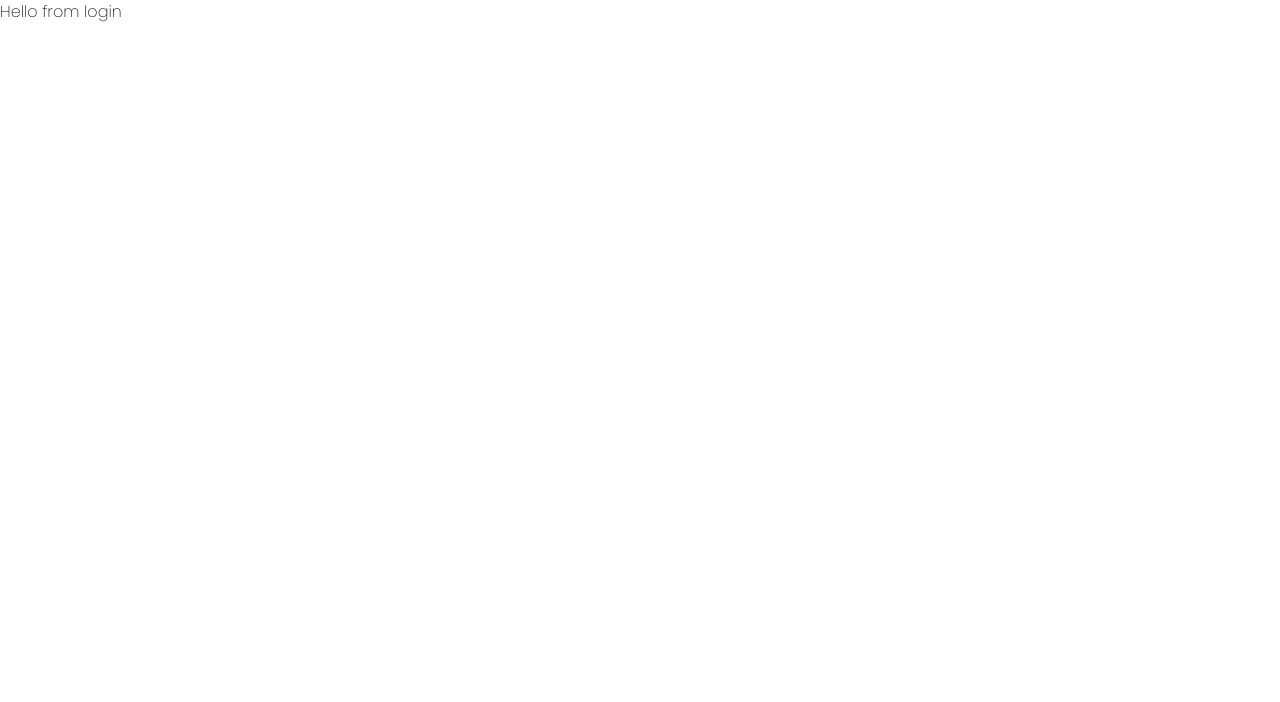
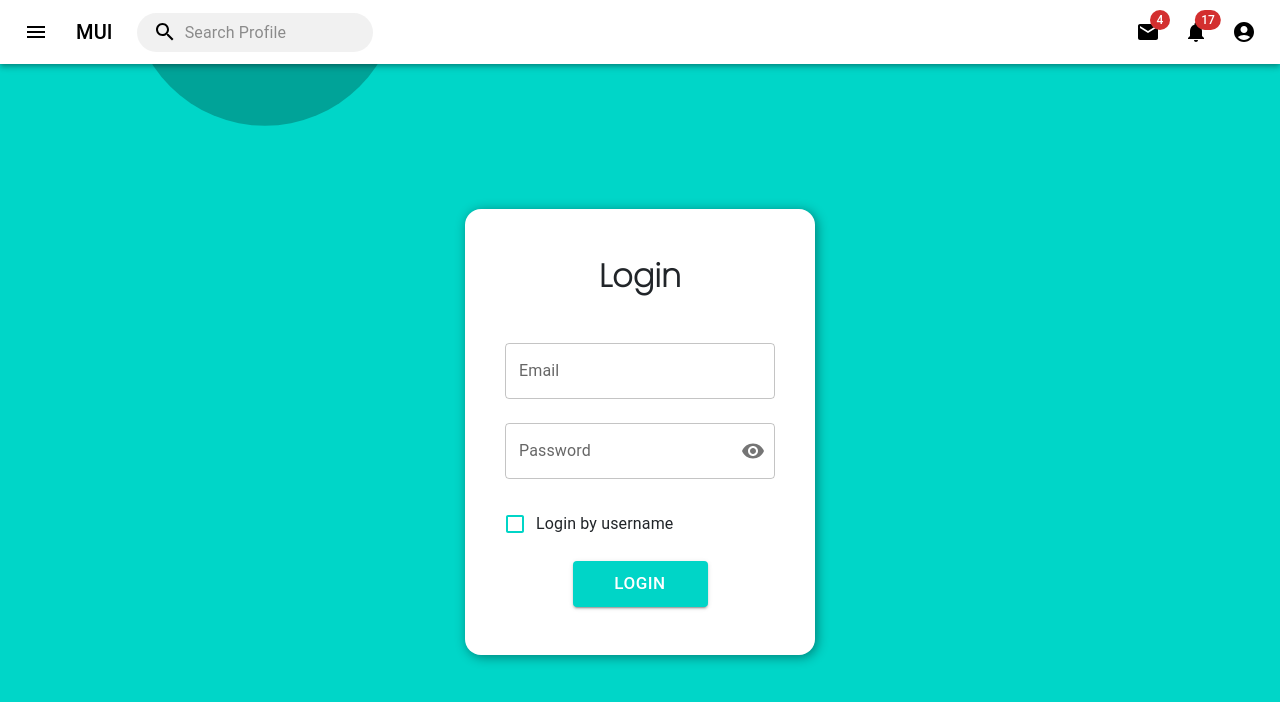
Before and after one commit to satyam73/mern-chat-app, a React (Create React App) app in the folder frontend/: page /login in a window 1280 px wide. Shown: the top 702 px of the page. Built offline with nearby package versions, Linux system fonts and the light colour scheme.

Commit message:
login page completed

```diff
--- a/frontend/src/App.js
+++ b/frontend/src/App.js
@@ -1,10 +1,12 @@
 // import logo from './logo.svg';
-import React, { useState } from 'react';
-import './App.css';
+import React, { useState } from "react";
+import "./App.css";
 import { BrowserRouter as Router, Routes, Route } from "react-router-dom";
-import "../node_modules/bootstrap/dist/css/bootstrap.min.css"
+import "../node_modules/bootstrap/dist/css/bootstrap.min.css";
 import Home from "./components/Home";
 import Chat from "./components/Chat";
+import Login from "./components/Login";
+import "./global.css";
 function App() {
   const [isSideBarOpen, setIsSideBarOpen] = useState(false);
 
@@ -15,10 +17,35 @@ function App() {
     <div className="App">
       <Router>
         <Routes>
-          <Route element={<Home sidebarToggleHandler={sidebarToggleHandler} isSideBarOpen={isSideBarOpen} />} path="/" />
-          <Route element={<>Hello from login</>} path="/login" />
+          <Route
+            element={
+              <Home
+                sidebarToggleHandler={sidebarToggleHandler}
+                isSideBarOpen={isSideBarOpen}
+              />
+            }
+            path="/"
+          />
+          {/* <Route element={<>Hello from login</>} path="/login" /> */}
           <Route element={<>Hello from register</>} path="/register" />
-          <Route element={<Chat sidebarToggleHandler={sidebarToggleHandler} isSideBarOpen={isSideBarOpen} />} path="/chat" />
+          <Route
+            element={
+              <Chat
+                sidebarToggleHandler={sidebarToggleHandler}
+                isSideBarOpen={isSideBarOpen}
+              />
+            }
+            path="/chat"
+          />
+          <Route
+            element={
+              <Login
+                sidebarToggleHandler={sidebarToggleHandler}
+                isSideBarOpen={isSideBarOpen}
+              />
+            }
+            path="/login"
+          />
         </Routes>
       </Router>
     </div>
--- a/frontend/src/components/Login.js
+++ b/frontend/src/components/Login.js
@@ -1,7 +1,134 @@
-import React from "react";
+import React, { useState } from "react";
+import Navbar from "../common/Navbar";
+import Sidebar from "../common/Sidebar";
+import {
+  TextField,
+  FormControl,
+  OutlinedInput,
+  IconButton,
+  Input,
+  InputLabel,
+  InputAdornment,
+  FormControlLabel,
+  Checkbox,
+  Button,
+} from "@mui/material";
+import VisibilityOff from "@mui/icons-material/VisibilityOff";
+import Visibility from "@mui/icons-material/Visibility";
+import background from "../images/background.svg";
 
-function Login() {
-  return <div>Login component</div>;
+function Login({ isSideBarOpen, sidebarToggleHandler }) {
+  const [isPasswordShowing, setIsPasswordShowing] = useState(false);
+  const [isChecked, setIsChecked] = useState(false);
+  const handleClickShowPassword = () => {
+    setIsPasswordShowing(!isPasswordShowing);
+  };
+  return (
+    <div
+      className="login bg-light"
+      style={{
+        backgroundImage: `url(${background})`,
+        height: "100vh",
+        backgroundPosition: "center",
+        backgroundSize: "90%",
+      }}
+    >
+      <Navbar sidebarToggleHandler={sidebarToggleHandler} />
+      {/* <Sidebar isSideBarOpen={isSideBarOpen} /> */}
+      <div
+        className="container-fluid d-flex align-items-center justify-content-center"
+        style={{ height: "92vh", width: "99vw" }}
+      >
+        <div className="row loginMainContainer rounded-4 p-3 pb-0 pt-5">
+          <div className="col-12 d-flex align-items-center justify-content-center flex-column w-100">
+            <div className="row mb-5 flex-column w-100 justify-content-center align-items-center">
+              <div className="col-12 text-center">
+                <h2 className="mb-5 fw-bolder">Login</h2>
+              </div>
+              <div className="col-12" style={{ width: "100%" }}>
+                <TextField
+                  fullWidth
+                  label={isChecked ? "Username" : "Email"}
+                  type={isChecked ? "text" : "email"}
+                  id="fullWidth"
+                  variant="outlined"
+                />
+              </div>
+              <div className="col-12 my-4" style={{ width: "100%" }}>
+                <FormControl sx={{ width: "100%" }} variant="outlined">
+                  <InputLabel htmlFor="outlined-adornment-password">
+                    Password
+                  </InputLabel>
+                  <OutlinedInput
+                    fullWidth
+                    id="outlined-adornment-password"
+                    type={isPasswordShowing ? "text" : "password"}
+                    // value={"hello"}
+                    // onChange={handleChange("password")}
+                    endAdornment={
+                      <InputAdornment position="end">
+                        <IconButton
+                          aria-label="toggle password visibility"
+                          onClick={handleClickShowPassword}
+                          onMouseDown={handleClickShowPassword}
+                          edge="end"
+                        >
+                          {isPasswordShowing ? (
+                            <VisibilityOff />
+                          ) : (
+                            <Visibility />
+                          )}
+                        </IconButton>
+                      </InputAdornment>
+                    }
+                    label="Password"
+                  />
+                </FormControl>
+              </div>
+              <div className="col-12" style={{ width: "100%" }}>
+                <FormControlLabel
+                  control={
+                    <Checkbox
+                      sx={{
+                        color: "var(--primary-color) !important",
+                      }}
+                      checked={isChecked}
+                      onChange={() => {
+                        setIsChecked(!isChecked);
+                      }}
+                      defaultChecked
+                    />
+                  }
+                  label="Login by username"
+                />
+              </div>
+              <div
+                className="col-12 text-center mt-3"
+                style={{ width: "100%" }}
+              >
+                <Button
+                  size="medium"
+                  variant="contained"
+                  sx={{
+                    width: "50%",
+                    fontSize: "17px",
+                    p: 1,
+                    backgroundColor: "var(--primary-color)",
+                    "&:hover": {
+                      backgroundColor: "var(--secondary-color)",
+                    },
+                  }}
+                >
+                  Login
+                </Button>
+              </div>
+            </div>
+          </div>
+        </div>
+      </div>
+    </div>
+    // </div>
+  );
 }
 
 export default Login;
--- /dev/null
+++ b/frontend/src/components/styles/Login.css
@@ -0,0 +1,6 @@
+.loginMainContainer{
+    width: 350px;
+    height: fit-content;
+    box-shadow: 2px 2px 12px rgba(0, 0, 0, 0.411);
+    background-color: white;
+}
--- /dev/null
+++ b/frontend/src/global.css
@@ -0,0 +1,3 @@
+@import url("./components/styles/Home.css");
+@import url("./components/styles/Chat.css");
+@import url("./components/styles/Login.css");
```
Also changed, not shown: 1 other file (tests, documents, lock files or other folders).
